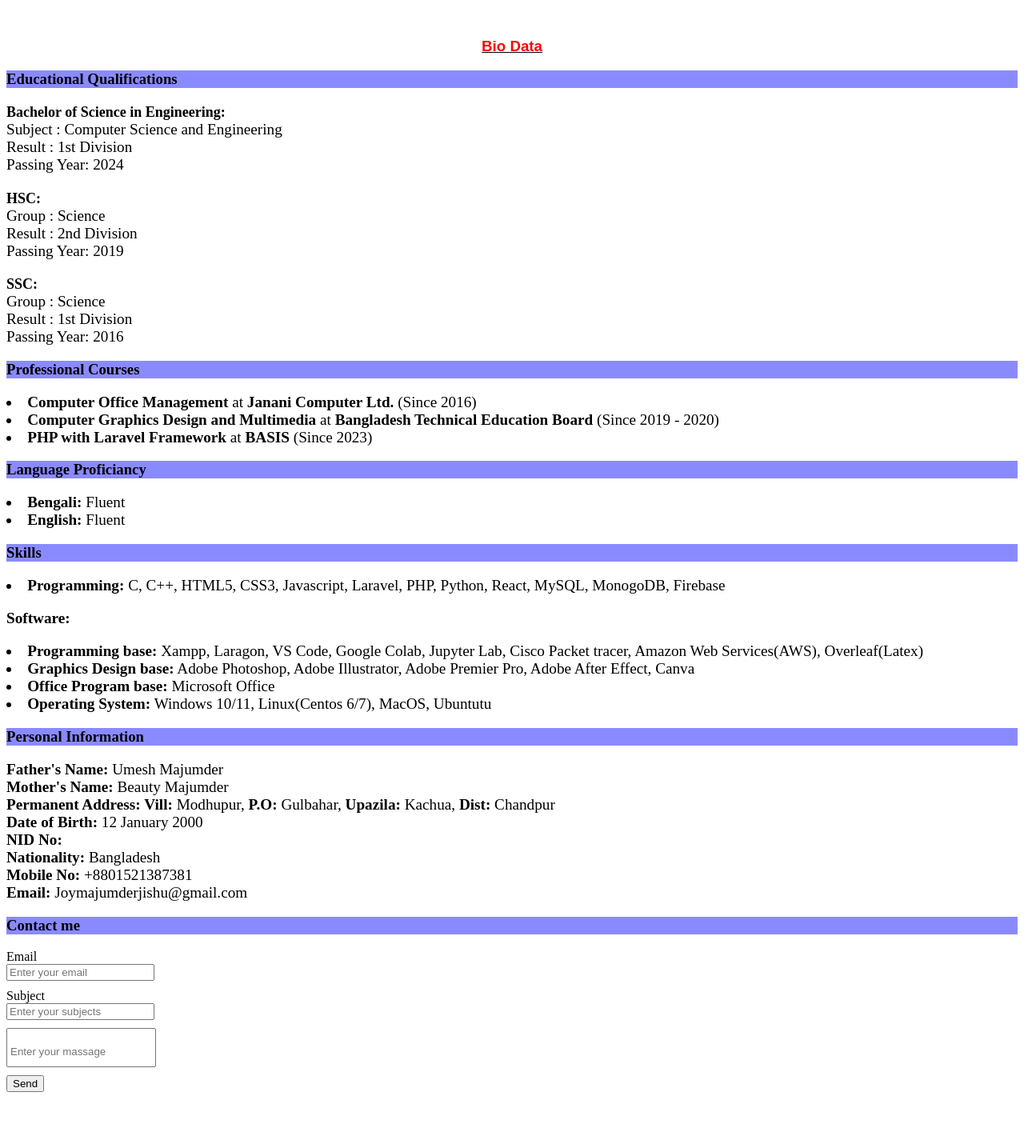
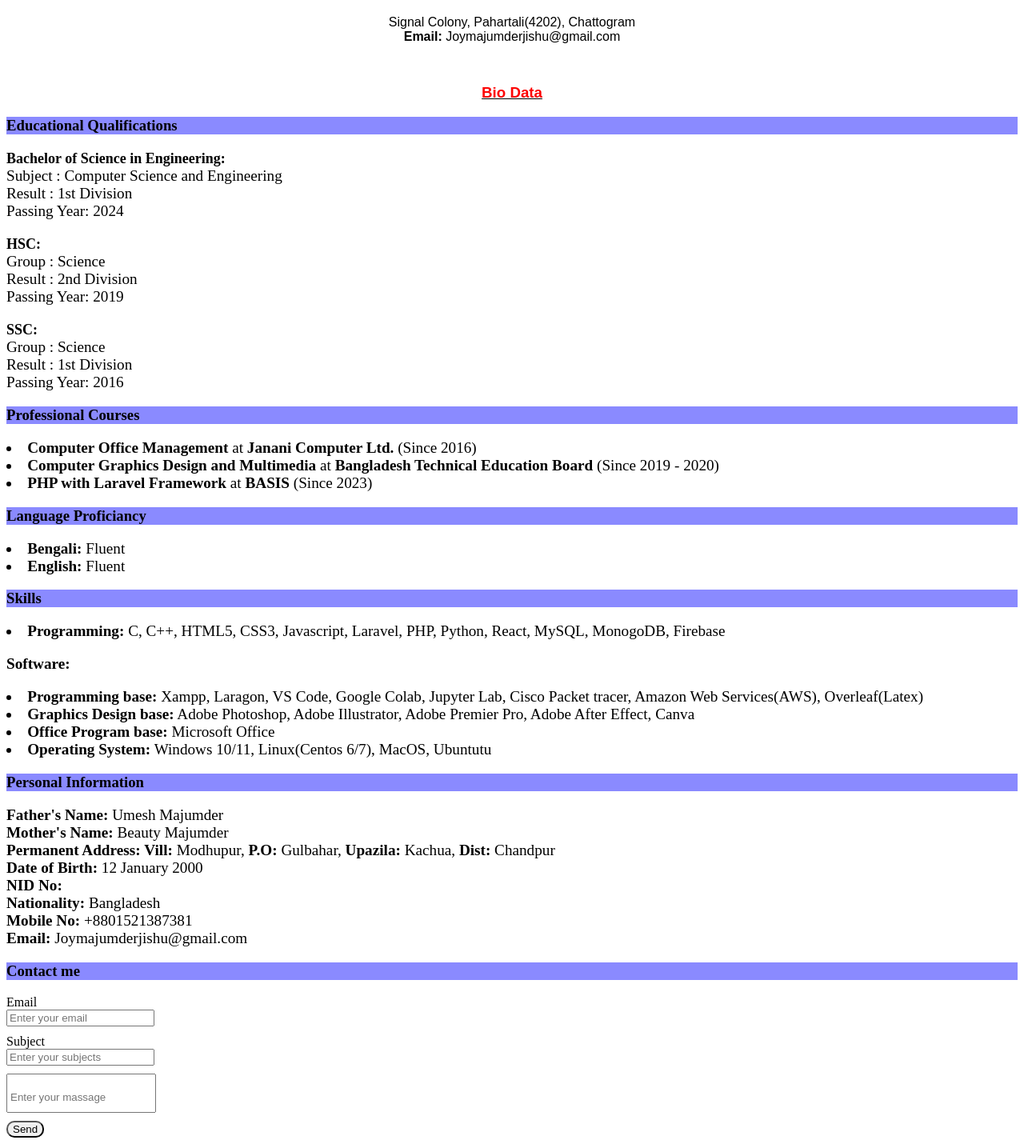
Before and after one commit to joymajumder23/my-first-portfolio, a plain HTML site: page index.html in a window 1280 px wide. Shown: the part 385-1815 px from the top of the page at 80% size. Before the commit the page ends 1758 px from the top, so only its background shows below. Drawn offline with Linux system fonts and the light colour scheme.

Commit message:
fourth commit

```diff
--- a/index.html
+++ b/index.html
@@ -4,11 +4,13 @@
     <meta charset="UTF-8">
     <meta name="viewport" content="width=device-width, initial-scale=1.0">
     <title>Portfolio</title>
-    <link rel="stylesheet" href="/styles/style.css">
+    <link rel="stylesheet" href="styles/style.css">
 </head>
 <body>
-    <img class="image" src="/images/joy.jpg" alt="Profile image is coming soon">
+    <img class="image" src="images/joy.jpg" alt="Profile image is coming soon">
     <h1 id="joy">Joy Majumder</h1>
+    <p class="add">Signal Colony, Pahartali(4202), Chattogram <br>
+    <b>Email:</b> Joymajumderjishu@gmail.com</p>
     <h3 id="bio">Bio Data</h3>
     <h3 class="topic">Educational Qualifications</h3>
     <div class="edu">
@@ -69,7 +71,7 @@
             <label for="subject">Subject</label><br>
             <input type="text" id="" class="subject" placeholder="Enter your subjects"><br>
             <input type="text" id="msg" class="text" placeholder="Enter your massage">
-            <button>Send</button>
+            <button class="send">Send</button>
         </div>
     </div>
 </body>
--- a/styles/style.css
+++ b/styles/style.css
@@ -46,3 +46,13 @@
 .email{
     margin-bottom: 10px;
 }
+.send{
+    border-radius: 10px;
+}
+.add{
+    /* font-weight: bold; */
+    color: black;
+    font-family: sans-serif;
+    text-justify: auto;
+    text-align: center;
+}
```
